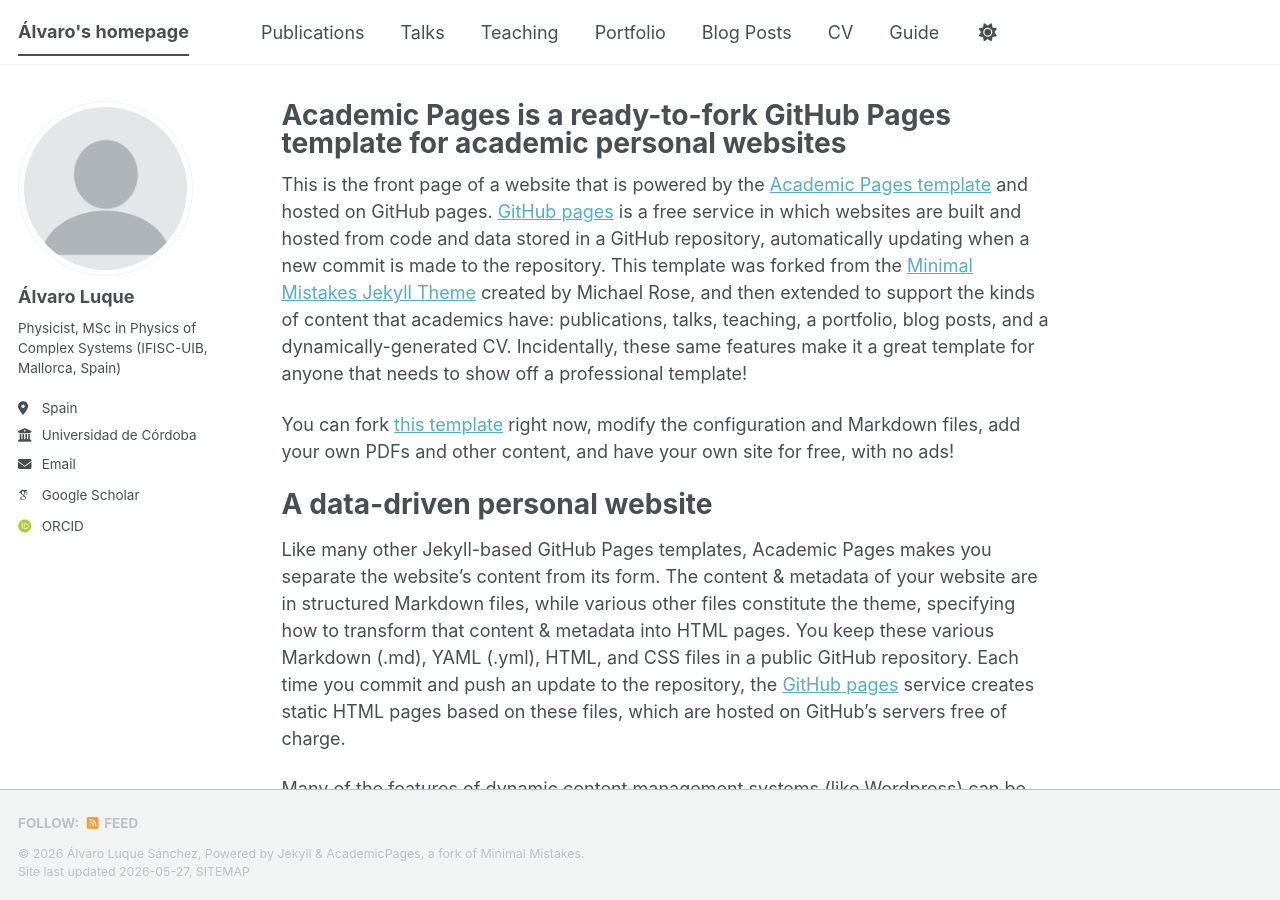
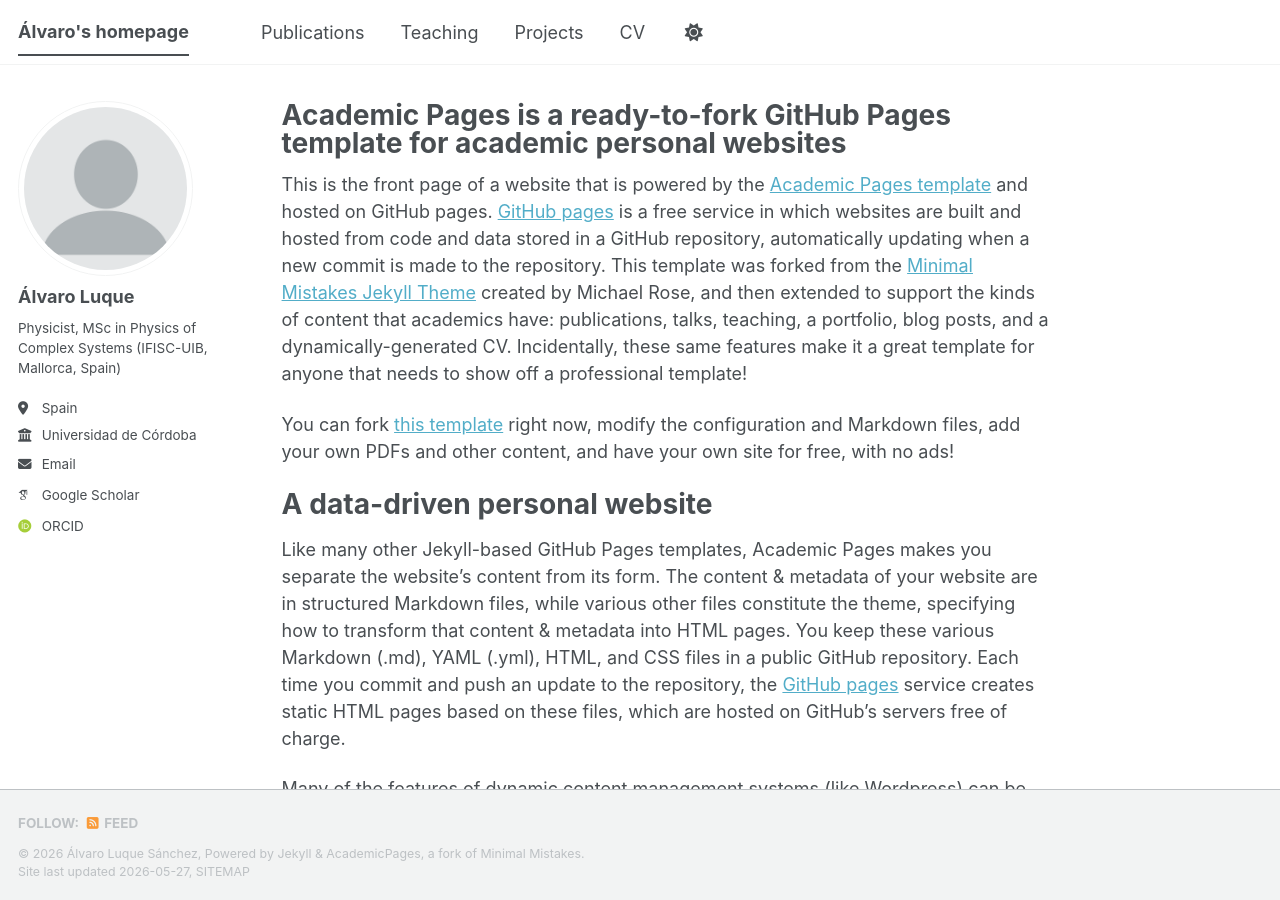
Before and after one commit to alvaro-luque/alvaro-luque.github.io, a Jekyll site: the page built from _pages/about.md, in a window 1280 px wide and 900 px high. Built offline with Jekyll 4.4.1, drawn with Linux system fonts in a browser that asks for light colours; some web fonts are replaced; a script bundle is joined from its source files by our own code; library files that are not in the unit come from our copies.

Commit message:
Update navigation.yml to comment out sections
Comment out 'Talks', 'Blog Posts', and 'Guide' sections in navigation.

```diff
--- a/_data/navigation.yml
+++ b/_data/navigation.yml
@@ -11,17 +11,17 @@ main:
   - title: "Publications"
     url: /publications/
 
-  - title: "Talks"
-    url: /talks/
+  #- title: "Talks"
+  #  url: /talks/
 
   - title: "Teaching"
     url: /teaching/
 
-  - title: "Portfolio"
+  - title: "Projects"
     url: /portfolio/
 
-  - title: "Blog Posts"
-    url: /year-archive/
+  #- title: "Blog Posts"
+  #  url: /year-archive/
 
   - title: "CV"
     url: /cv/
@@ -29,5 +29,5 @@ main:
   # - title: "CV"
   #   url: /cv-json/
 
-  - title: "Guide"
-    url: /markdown/
+  #- title: "Guide"
+  #  url: /markdown/
```
